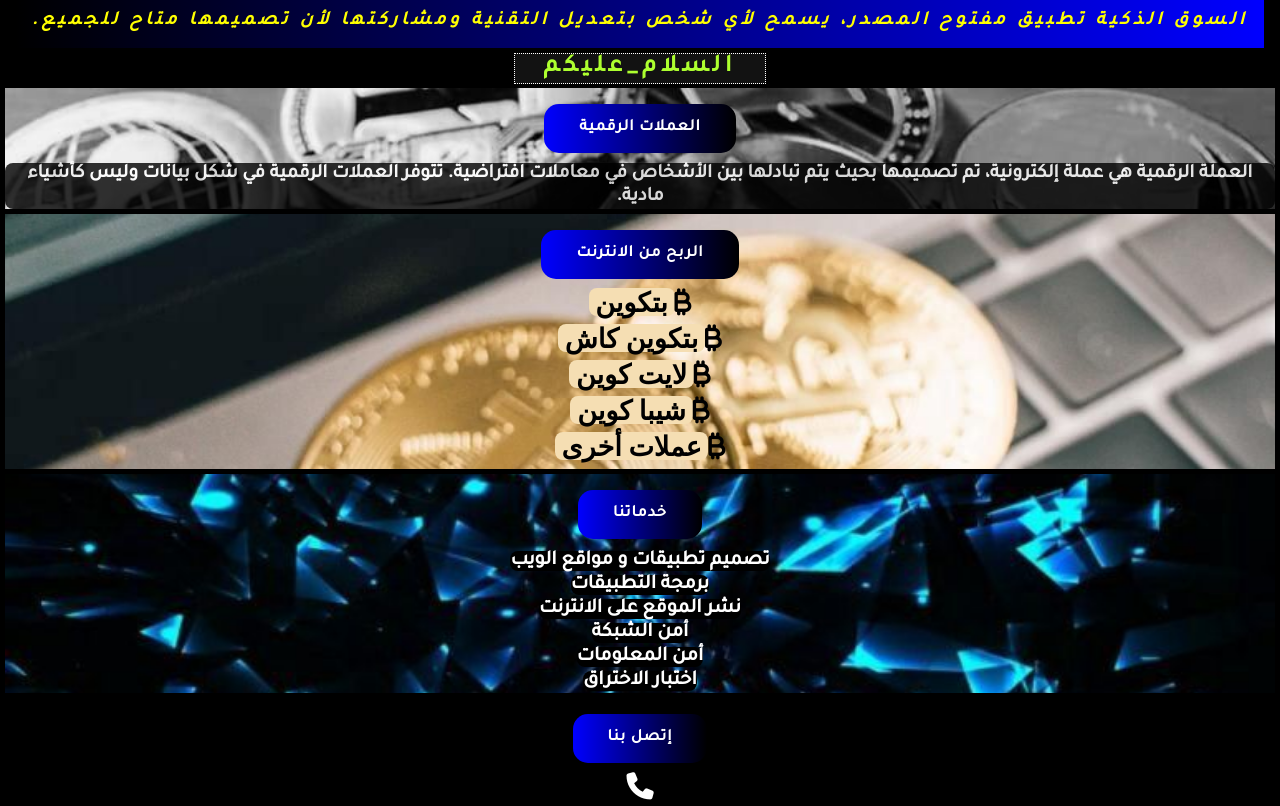
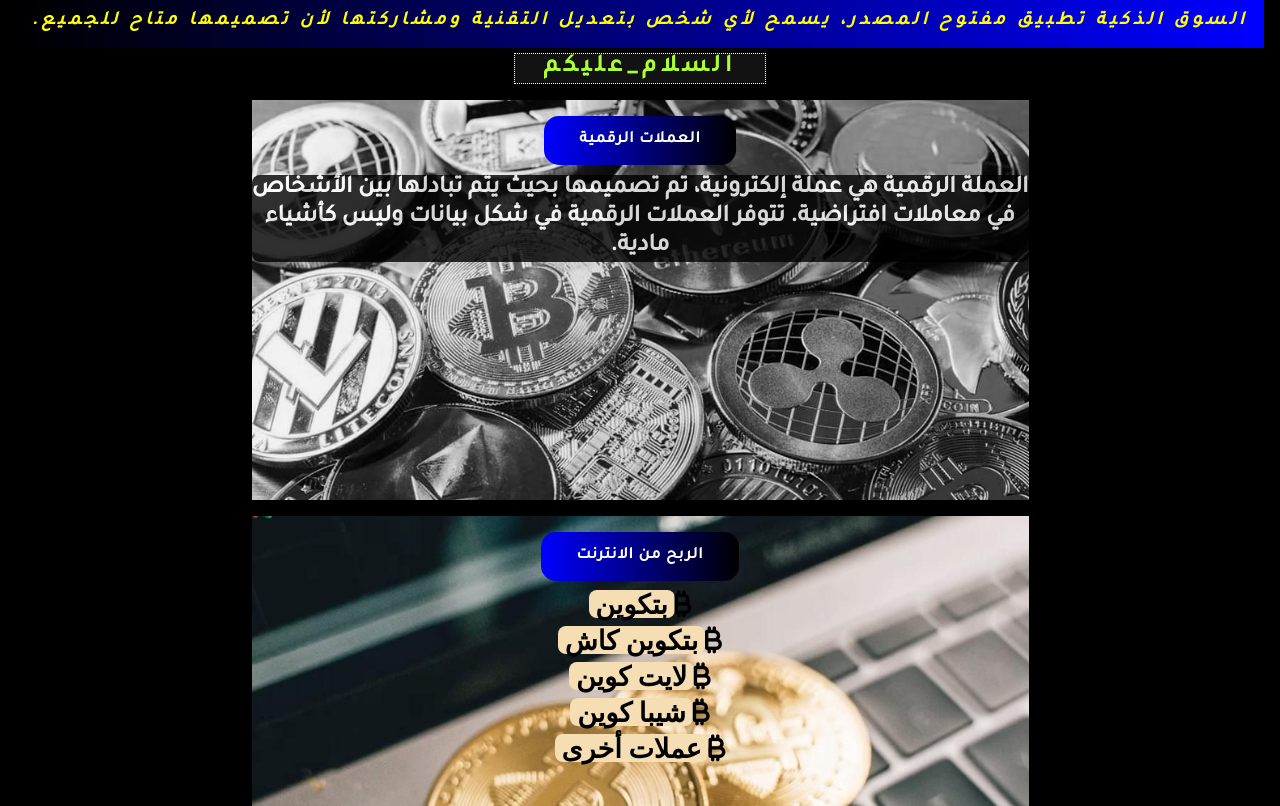
Before and after one commit to smrket/Smrt-Mrkt, a plain HTML site: page index.html in a window 1280 px wide. Shown: the part 115-921 px from the top of the page. Drawn offline with Linux system fonts and the light colour scheme; a web font is replaced by a local one.

Commit message:
add media query

```diff
--- a/index.html
+++ b/index.html
@@ -67,7 +67,7 @@
                     <a href="https://bitcoinaliens.com/?ref=5330800&game=7&pf=2" target="_blank"><i class="fa-solid fa-bitcoin-sign"><span>&nbsp;بتكوين كاش&nbsp;</span></i></a>
                     <a href="https://bitcoinaliens.com/?ref=5330800&game=8&pf=2" target="_blank"><i class="fa-solid fa-bitcoin-sign"><span>&nbsp;لايت كوين&nbsp;</span></i></a>
                     <a href="https://mineshiba.page.link/2AM4nzixWeXK63uX7" target="_blank"><i class="fa-solid fa-bitcoin-sign"><span>&nbsp;شيبا كوين&nbsp;</span></i></a>
-                    <a href="#"><i class="fa-solid fa-bitcoin-sign"><span>&nbsp;عملات أخرى&nbsp;</span></i></a>
+                    <a href="https://www.coinpayu.com/?r=smrtmrkt" target="_blank"><i class="fa-solid fa-bitcoin-sign"><span>&nbsp;عملات أخرى&nbsp;</span></i></a>
 				</div>
 			</div>
 		</div>
--- a/style.css
+++ b/style.css
@@ -205,6 +205,7 @@
 section .container .freecoin .free span{
 		background-color: wheat;
 		border-radius: 8px;
+
 }
 
 section .container .freecoin .free span:hover{
@@ -292,8 +293,35 @@
 
 
 /*media query*/
-@media screen and (min-width: 600px) {
-	body {
+@media screen and (min-width: 777px) {
+	section
+	{
+		max-width: 777px;
+		margin: auto;
+	}
+	section .container{
+		margin: 1rem 0;
+	}
+	section .container .crypto{
+		min-height: 400px;
+	}
+	section .container .freecoin{
+		min-height: 400px;
+	}section .container .service{
+		min-height: 400px;
+	}section .container .contact{
+		min-height: 400px;
+	}
+	section .container .crypto h3{
+		font-size: 150%;
+	}
+	section .container .freecoin .free{
+		font-size: 150%;
+	}section .container .service div{
+		font-size: 150%;
+	}section .container .contact .card{
+		font-size: 150%;
+	}
 
-	}
+
   }
```
